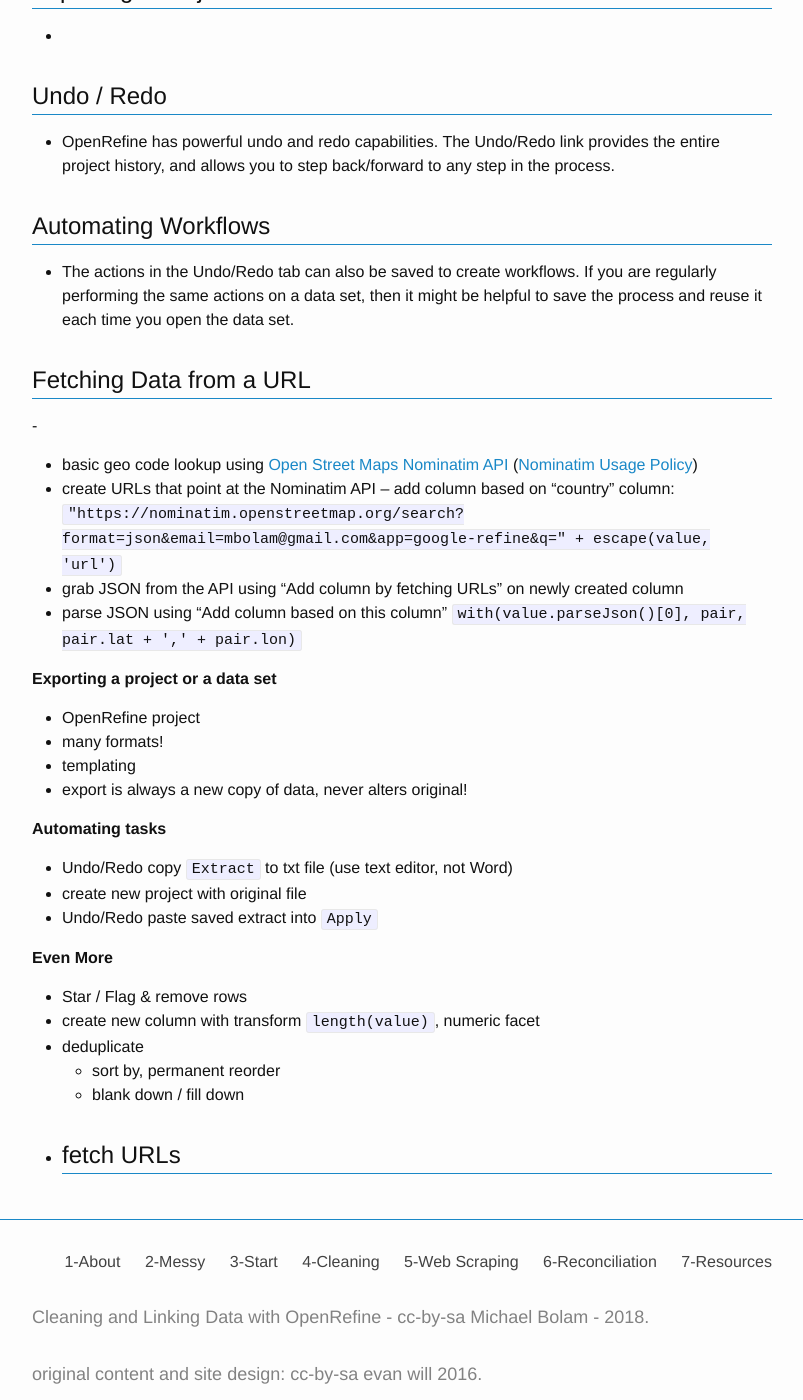
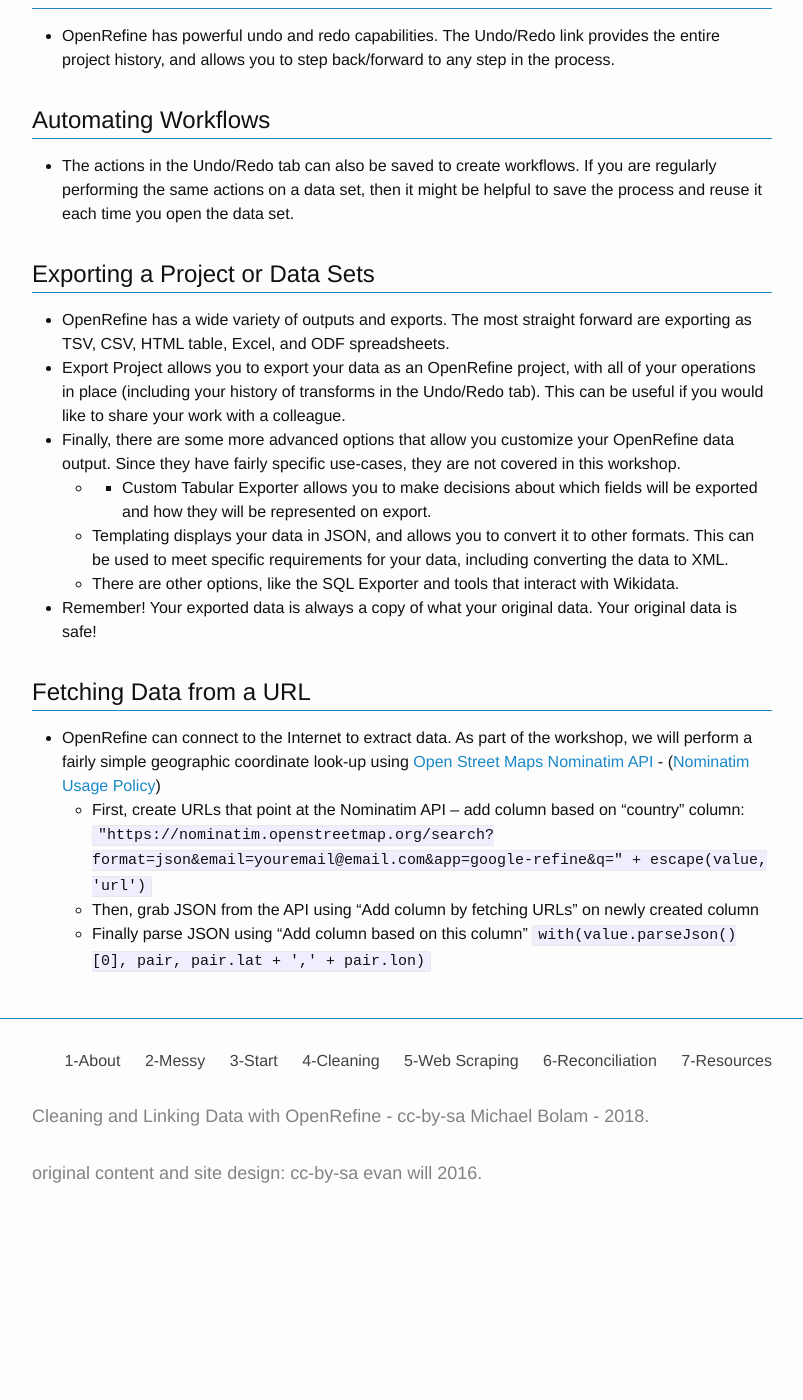
Before and after one commit to mbolam/DSWS_OpenRefine, a Jekyll site: the page built from 4-cleaning.md, in a window 1280 px wide and 1400 px high, scrolled down 4530 px. Shown: the whole window, without its empty margins (238-1041 px from the left). Built offline with Jekyll 4.4.1, drawn with Linux system fonts in a browser that asks for light colours; after the commit the page ends 5762 px from its top, so only the background shows below that; some of the changed text lies outside the part shown.

Commit message:
Update 4-cleaning.md

```diff
--- a/4-cleaning.md
+++ b/4-cleaning.md
@@ -98,40 +98,23 @@ The data fields are
   - OpenRefine primarily deals with columns, but there are some operations that can interact with rows. Typically, this is done from the "All" menu at the front of your data sheet in OpenRefine.
   - From the All menu, you can edit columns, allowing you to rearrange and remove data from your project. You can also star or flag rows, as we did in the exercise to remove duplicates above.
 
-## Exporting a Project or Data Sets
-  -
-
-
 ## Undo / Redo
  - OpenRefine has powerful undo and redo capabilities. The Undo/Redo link provides the entire project history, and allows you to step back/forward to any step in the process.
 
 ## Automating Workflows
-  - The actions in the Undo/Redo tab can also be saved to create workflows. If you are regularly performing the same actions on a data set, then it might be helpful to save the process and reuse it each time you open the data set.
+ - The actions in the Undo/Redo tab can also be saved to create workflows. If you are regularly performing the same actions on a data set, then it might be helpful to save the process and reuse it each time you open the data set.
+
+## Exporting a Project or Data Sets
+  - OpenRefine has a wide variety of outputs and exports. The most straight forward are exporting as TSV, CSV, HTML table, Excel, and ODF spreadsheets.
+  - Export Project allows you to export your data as an OpenRefine project, with all of your operations in place (including your history of transforms in the Undo/Redo tab). This can be useful if you would like to share your work with a colleague.
+  - Finally, there are some more advanced options that allow you customize your OpenRefine data output. Since they have fairly specific use-cases, they are not covered in this workshop.
+      - - Custom Tabular Exporter allows you to make decisions about which fields will be exported and how they will be represented on export.
+      - Templating displays your data in JSON, and allows you to convert it to other formats. This can be used to meet specific requirements for your data, including converting the data to XML.
+      - There are other options, like the SQL Exporter and tools that interact with Wikidata.
+  - Remember! Your exported data is always a copy of what your original data. Your original data is safe!
 
 ## Fetching Data from a URL
-  -
-  - basic geo code lookup using [Open Street Maps Nominatim API](https://nominatim.openstreetmap.org/) ([Nominatim Usage Policy](https://operations.osmfoundation.org/policies/nominatim/))
-  - create URLs that point at the Nominatim API -- add column based on "country" column: `"https://nominatim.openstreetmap.org/search?format=json&email=mbolam@gmail.com&app=google-refine&q=" + escape(value, 'url')`
-  - grab JSON from the API using "Add column by fetching URLs" on newly created column
-  - parse JSON using "Add column based on this column" `with(value.parseJson()[0], pair, pair.lat + ',' + pair.lon)`
-
-
-**Exporting a project or a data set**
-  - OpenRefine project
-  - many formats!
-  - templating
-  - export is always a new copy of data, never alters original!
-
-**Automating tasks**
-  - Undo/Redo copy `Extract` to txt file (use text editor, not Word)
-  - create new project with original file
-  - Undo/Redo paste saved extract into `Apply`
-
-**Even More**
-  - Star / Flag & remove rows
-  - create new column with transform `length(value)`, numeric facet
-  - deduplicate
-    - sort by, permanent reorder
-    - blank down / fill down
-  - fetch URLs
-    -
+  - OpenRefine can connect to the Internet to extract data. As part of the workshop, we will perform a fairly simple geographic coordinate look-up using [Open Street Maps Nominatim API](https://nominatim.openstreetmap.org/) - ([Nominatim Usage Policy](https://operations.osmfoundation.org/policies/nominatim/))
+      - First, create URLs that point at the Nominatim API -- add column based on "country" column: `"https://nominatim.openstreetmap.org/search?format=json&email=youremail@email.com&app=google-refine&q=" + escape(value, 'url')`
+      - Then, grab JSON from the API using "Add column by fetching URLs" on newly created column
+      - Finally parse JSON using "Add column based on this column" `with(value.parseJson()[0], pair, pair.lat + ',' + pair.lon)`
```
